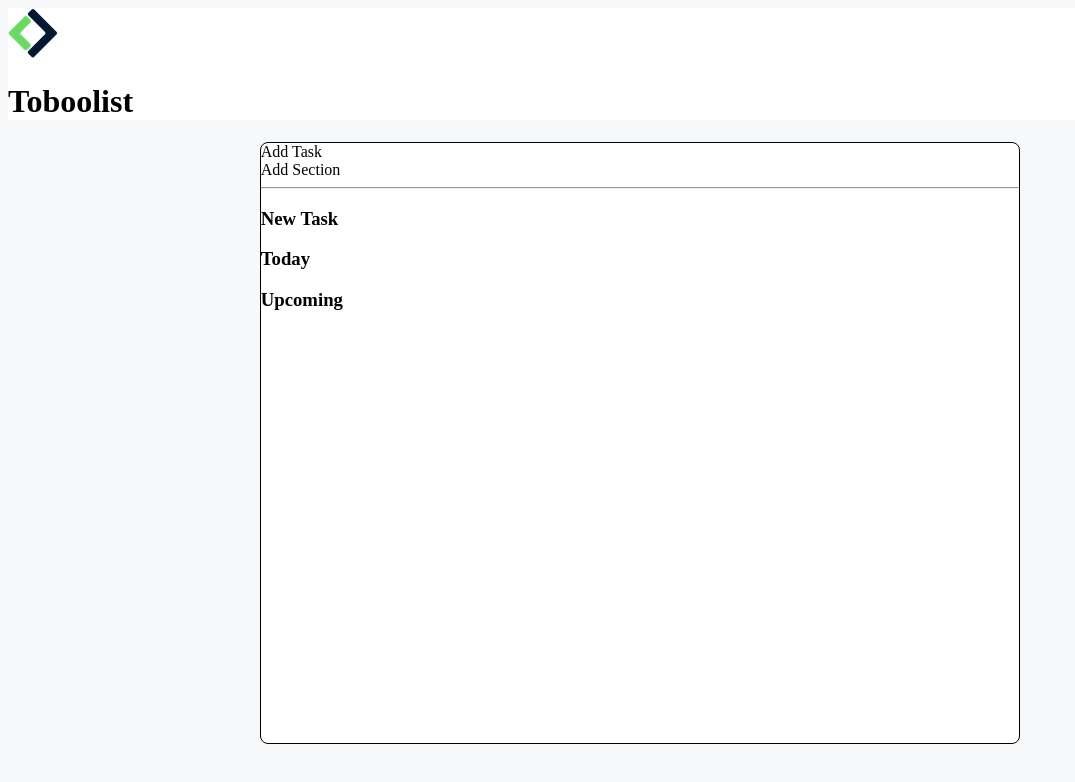
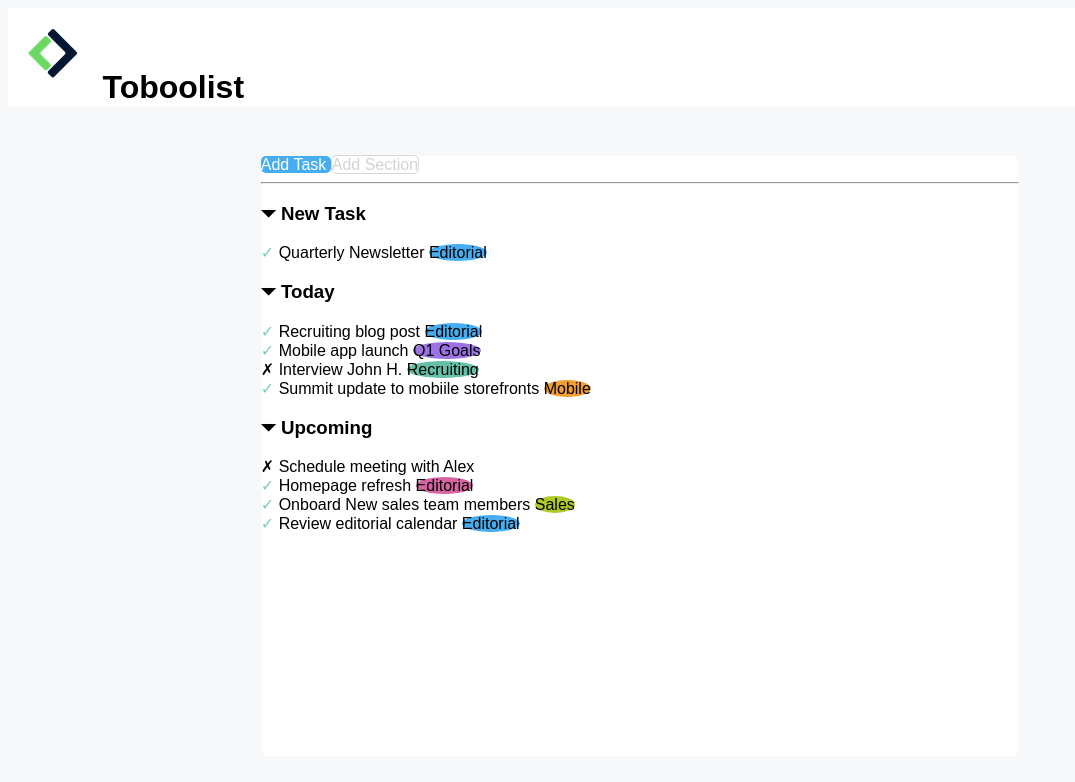
Before and after one commit to Gmarksa/html-css-toboolist, a plain HTML site: page index.html in a window 1280 px wide. Shown: the whole page, without its empty margins (0-1075 px from the left). Drawn offline with Linux system fonts and the light colour scheme.

Commit message:
Struttura migliorata

```diff
--- a/css/style.css
+++ b/css/style.css
@@ -1,10 +1,53 @@
 body{
     background-color: #f6f8f9;
+    font-family: Arial, sans-serif;
+    /* font-weight: bold; */
 }
 
-#Logo{
+h1{
+
+    margin: 0;
+    display: inline-block;
+}
+
+.Blue_Border{
+    background-color: #47adf1;
+    border-radius: 50%;
+}
+
+.Purple_Border{
+    background-color: #9c72e4;
+    border-radius: 50%;
+}
+
+.Pink_Border{
+    background-color: #d863a1;
+    border-radius: 50%;
+}
+
+.Orange_Border{
+    background-color: #f29e33;
+    border-radius: 50%;
+}
+
+.Green_Border{
+    background-color: #64c0a9;
+    border-radius: 50%;
+}
+
+.Light_Green_Border{
+    background-color: #b0c926;
+    border-radius: 50%;
+}
+
+#dv_Logo{
     width: 100%;
     background-color: white;
+    margin-bottom: 50px;
+}
+
+#img_Logo{
+    padding: 20px;
 }
 
 #Main_Container{
@@ -12,6 +55,18 @@
     height: 600px;
     background-color: white;
     margin: auto;
-    border: 1px solid black;
     border-radius: 8px;
 }
+
+#Add_Task{
+    background-color: #47adf1;
+    border-radius: 5px;
+    color: white;
+}
+
+#Add_Section{
+    background-color: white;
+    border-radius: 5px;
+    border: 1px solid #d4d8dc;
+    color: lightgray;
+}
--- a/index.html
+++ b/index.html
@@ -9,36 +9,48 @@
 </head>
 <body>
     <header>
-        <div id="Logo">
-            <img src="./img/Logo.png" alt="">
+        <div id="dv_Logo">
+            <img id="img_Logo" src="./img/Logo.png" alt="Toboolist Logo">
             <h1>Toboolist</h1>
         </div>
     </header>
 
     <main>
         <div id="Main_Container">
+            <!-- Button Section -->
+            <section>
+                <span id="Add_Task">
+                    Add Task
+                </span>
 
-            <section>
-                <div id="Add_Task">
-                    Add Task
-                </div>
-
-                <div id="Add_Section">
+                <span id="Add_Section">
                     Add Section
-                </div>
+                </span>
                 <hr>
             </section>
 
+            <!-- New Task -->
             <section>
-                <h3>New Task</h3>
+                <h3>&#9207; New Task</h3>
+                <div><span style="color: #7fccba;">&check;</span> Quarterly Newsletter</span> <span class="Blue_Border">Editorial</span> </div>
             </section>
 
+            <!-- Today -->
             <section>
-                <h3>Today</h3>
+                <h3>&#9207; Today</h3>
+                <div><span style="color: #7fccba;">&check;</span> Recruiting blog post <span class="Blue_Border">Editorial</span> </div>
+                <div><span style="color: #7fccba;">&check;</span> Mobile app launch <span class="Purple_Border">Q1 Goals</span> </div>
+                <div>&cross; Interview John H. <span class="Green_Border">Recruiting</span> </div>
+                <div><span style="color: #7fccba;">&check;</span> Summit update to mobiile storefronts <span class="Orange_Border">Mobile</span> </div>
             </section>
 
+            <!-- Upcoming -->
             <section>
-                <h3>Upcoming</h3>
+                <h3>&#9207; Upcoming</h3>
+                <div>&cross; Schedule meeting with Alex</div>
+                <div><span style="color: #7fccba;">&check;</span> Homepage refresh <span class="Pink_Border">Editorial</span> </div>
+                <div><span style="color: #7fccba;">&check;</span> Onboard New sales team members <span class="Light_Green_Border">Sales</span> </div>
+                <div><span style="color: #7fccba;">&check;</span> Review editorial calendar <span class="Blue_Border">Editorial</span> </div>
             </section>
         </div>
     </main>
```
